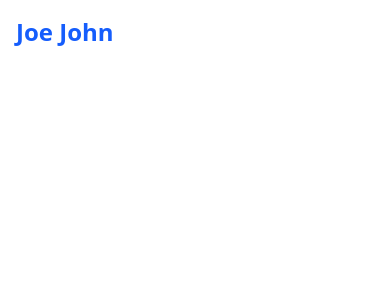
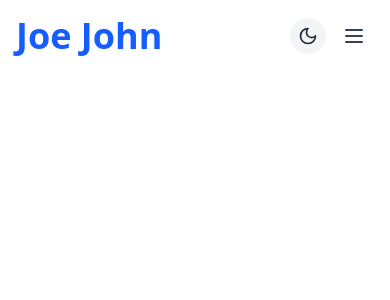
Before and after one commit to joejohn98/my-portfolio, a React (Vite) app: page / in a window 390 px wide. Shown: the top 300 px of the page. Built offline with nearby package versions, Linux system fonts and the light colour scheme.

Commit message:
Add mobile menu toggle and update header styles

```diff
--- a/src/components/Header.tsx
+++ b/src/components/Header.tsx
@@ -1,5 +1,5 @@
 import React, { useState, useEffect } from "react";
-import { Moon, Sun } from "lucide-react";
+import { Menu, Moon, Sun, X } from "lucide-react";
 import { useTheme } from "../context/ThemeContext";
 import type { NavLink } from "../types";
 
@@ -12,6 +12,7 @@ const navLinks: NavLink[] = [
 
 const Header: React.FC = () => {
   const { theme, toggleTheme } = useTheme();
+  const [isMenuOpen, setIsMenuOpen] = useState(false);
   const [scrolled, setScrolled] = useState(false);
 
   useEffect(() => {
@@ -29,6 +30,10 @@ const Header: React.FC = () => {
     };
   }, []);
 
+   const toggleMenu = () => {
+    setIsMenuOpen(!isMenuOpen);
+  };
+
   return (
     <header
       className={`fixed top-0 left-0 right-0 z-50 transition-all duration-300 ${
@@ -42,9 +47,9 @@ const Header: React.FC = () => {
         <div className="flex justify-between items-center">
           <a
             href="#home"
-            className="text-2xl font-bold text-gray-900 dark:text-white transition-colors duration-300"
+            className="text-3xl font-bold text-gray-900 dark:text-white transition-colors duration-300"
           >
-            <h1 className="text-2xl text-blue-600 dark:text-blue-400">
+            <h1 className="text-4xl text-blue-600 dark:text-blue-400">
               Joe John
             </h1>
           </a>
@@ -66,6 +71,23 @@ const Header: React.FC = () => {
               {theme === "light" ? <Moon size={20} /> : <Sun size={20} />}
             </button>
           </nav>
+
+          <div className="md:hidden flex items-center">
+            <button
+              onClick={toggleTheme}
+              className="p-2 mr-2 rounded-full bg-gray-100 dark:bg-gray-800 text-gray-800 dark:text-gray-200 hover:bg-gray-200 dark:hover:bg-gray-700 transition-colors duration-300"
+              aria-label={`Switch to ${theme === 'light' ? 'dark' : 'light'} mode`}
+            >
+              {theme === 'light' ? <Moon size={20} /> : <Sun size={20} />}
+            </button>
+            <button
+              onClick={toggleMenu}
+              className="p-2 rounded-md text-gray-700 dark:text-gray-300 hover:bg-gray-100 dark:hover:bg-gray-800 transition-colors duration-300"
+              aria-label="Toggle menu"
+            >
+              {isMenuOpen ? <X size={24} /> : <Menu size={24} />}
+            </button>
+          </div>
         </div>
       </div>
     </header>
```
